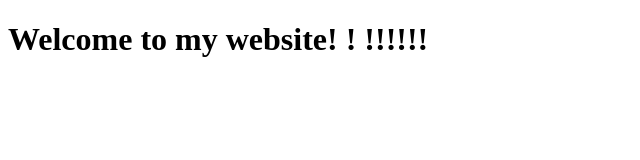
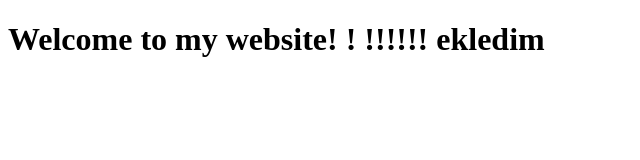
Before and after one commit to eges7/mywebsite, a plain HTML site: page index.html in a window 1280 px wide. Shown: the whole page, without its empty margins (0-640 px from the left). Drawn offline with Linux system fonts and the light colour scheme.

Commit message:
Update index.html

```diff
--- a/index.html
+++ b/index.html
@@ -6,6 +6,6 @@
     <title>Website</title>
 </head>
 <body>
-    <h1>Welcome to my website! ! !!!!!!</h1>
+    <h1>Welcome to my website! ! !!!!!! ekledim</h1>
 </body>
 </html>
```
